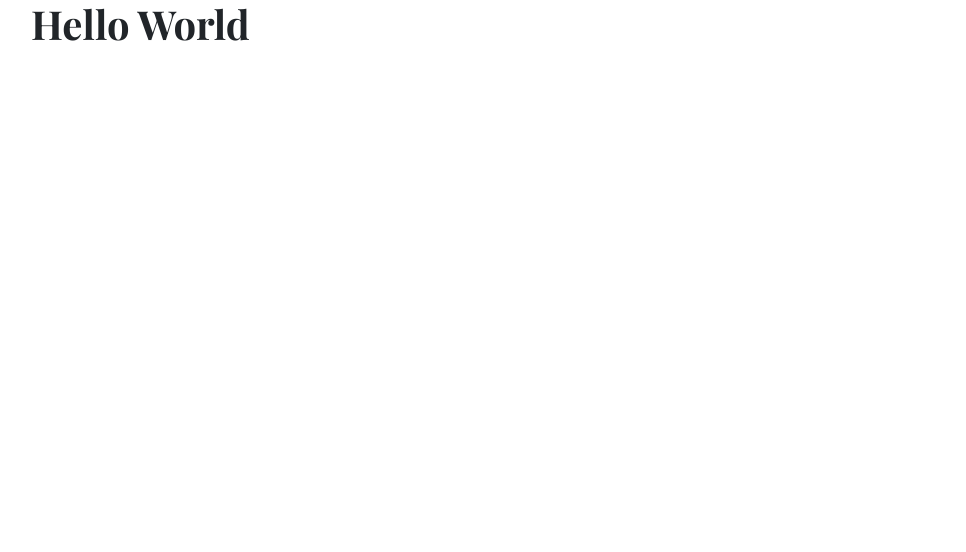
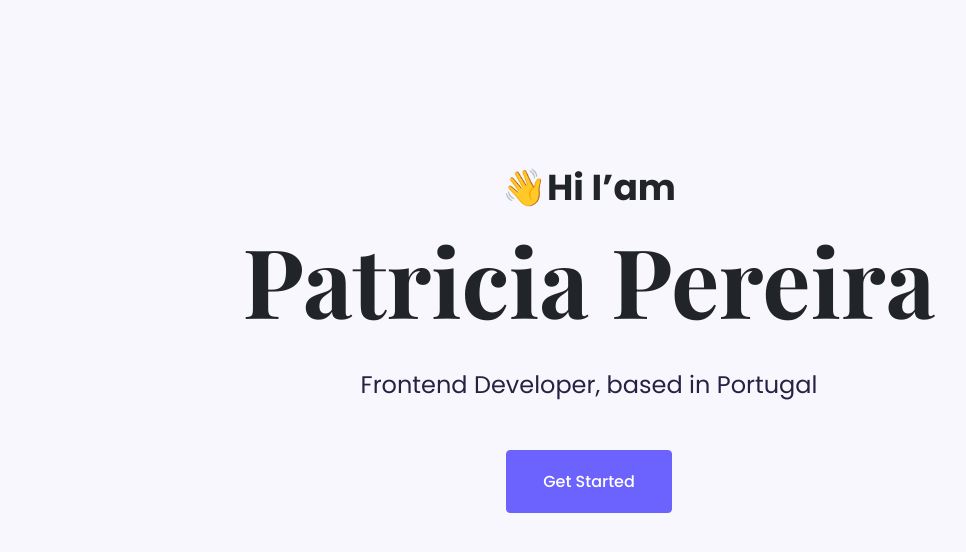
Before and after one commit to weisscodes/portfolio-shecodes-project, a plain HTML site: page index.html in a window 1280 px wide. Shown: the whole page, without its empty margins (51-1017 px from the left). Drawn offline with nearby package versions, Linux system fonts and the light colour scheme.

Commit message:
Added Hero Section

```diff
--- a/index.html
+++ b/index.html
@@ -5,9 +5,9 @@
     <meta name="viewport" content="width=device-width, initial-scale=1.0" />
     <meta
       name="description"
-      content="Margo Wise is a Front-end Developer from Ukraine, living in Germnany. Check out my portfolio and contact me in case you need to build a project"
+      content="Patricia Pereira is a Front-end Developer, based in Germnany. Check out her portfolio and contact her in case you need to build a project"
     />
-    <title>Margo Wise - Portfolio Website</title>
+    <title>Patricia Pereira - Portfolio Website</title>
     <link
       rel="shortcut icon"
       href="/media/favicon-32x32.png"
@@ -37,6 +37,13 @@
     <link rel="stylesheet" href="/src/styles.css" />
   </head>
   <body>
-    <div class="container"><h1>Hello World</h1></div>
+    <div class="hero-section">
+      <p class="hero-subtitle">👋Hi I’am</p>
+      <h1 class="mb-4">Patricia Pereira</h1>
+      <h2 class="mb-5">Frontend Developer, based in Portugal</h2>
+      <div class="button-wrapper">
+        <a href="#" class="button button-primary">Get Started</a>
+      </div>
+    </div>
   </body>
 </html>
--- a/src/styles.css
+++ b/src/styles.css
@@ -1,11 +1,15 @@
 :root {
-  --primary-color: #f9f7fe;
-  --accent-color: #6c63ff;
-  --dark-color: #272142;
+  --color-primary: #f9f7fe;
+  --color-accent: #6c63ff;
+  --color-dark: #272142;
+  --font-body: "Poppins", sans-serif;
+  --font-heading: "Playfair Display", serif;
+  --rounded-corner-small: 4px;
+  --rounded-corner-large: 20px;
 }
 
 body {
-  font-family: "Poppins", sans-serif;
+  font-family: var(--font-body);
   font-weight: 400;
   font-style: normal;
 }
@@ -13,9 +17,68 @@ body {
 h1,
 h2,
 h3,
-h4 {
-  font-family: "Playfair Display", serif;
+h4,
+h5,
+h6 {
+  font-family: var(--font-heading);
   font-optical-sizing: auto;
   font-weight: 700;
   font-style: normal;
+  margin: 0;
 }
+
+h1 {
+  font-size: 96px;
+  font-style: normal;
+  font-weight: 700;
+  line-height: normal;
+}
+
+p {
+  margin: 0;
+}
+
+.hero-section {
+  background-color: var(--color-primary);
+  text-align: center;
+  padding: 160px 24px;
+  display: flex;
+  flex-direction: column;
+  align-items: center;
+}
+
+.hero-section h2 {
+  font-family: var(--font-body);
+  font-weight: 400;
+  font-style: normal;
+  font-size: 24px;
+  line-height: normal;
+  color: var(--color-dark);
+}
+
+.hero-subtitle {
+  font-weight: bold;
+  font-size: 36px;
+  line-height: normal;
+}
+
+.button {
+  display: block;
+  padding: 18px 36px;
+  border-radius: var(--rounded-corner-small);
+  text-decoration: none;
+  font-weight: 500;
+  line-height: normal;
+  border: 1px solid var(--color-accent);
+  transition: all 300ms ease;
+}
+
+.button-primary {
+  background-color: var(--color-accent);
+  color: white;
+}
+
+.button-primary:hover {
+  background-color: transparent;
+  color: var(--color-accent);
+}
```
